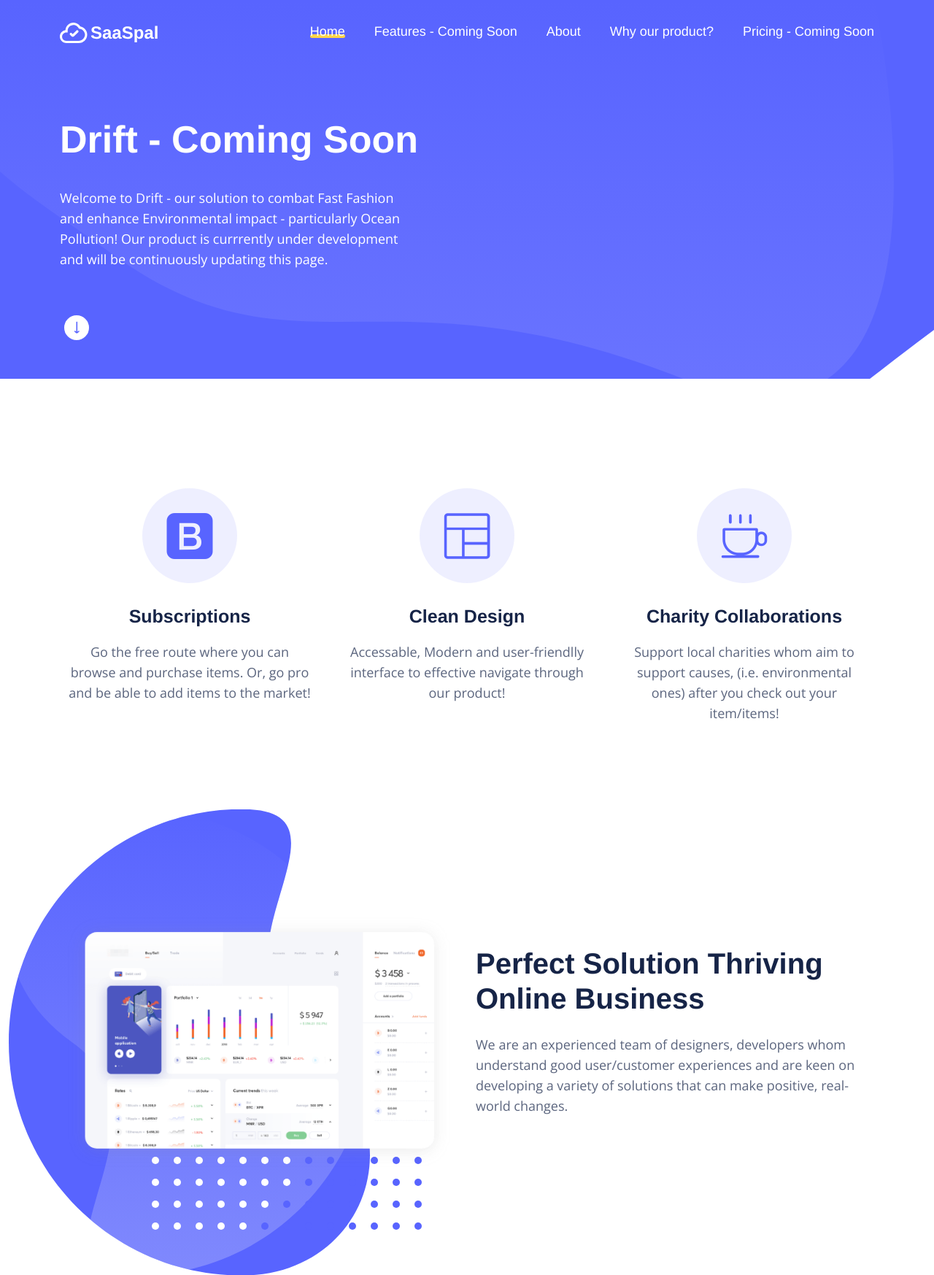
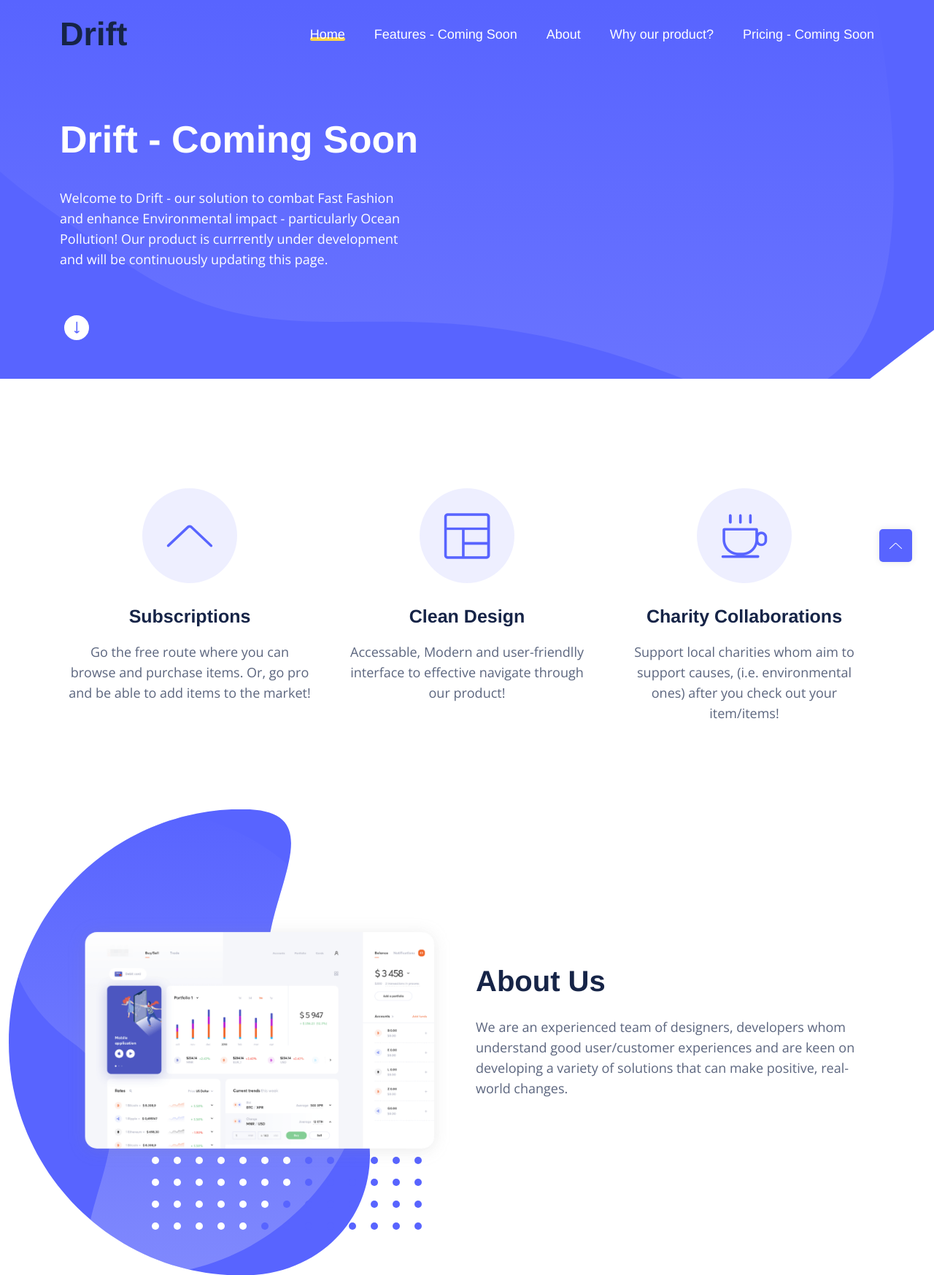
Before and after one commit to Scott-S34/Drift, a plain HTML site: page index.html in a window 1280 px wide. Shown: the top 1747 px of the page at 73% size. Drawn offline with nearby package versions, Linux system fonts and the light colour scheme.

Commit message:
editing - images next

```diff
--- a/index.html
+++ b/index.html
@@ -55,7 +55,8 @@
             <div class="col-lg-12">
               <nav class="navbar navbar-expand-lg">
                 <a class="navbar-brand" href="index.html">
-                  <img src="assets/img/logo/logo.svg" alt="Logo" />
+                  <!-- <img src="assets/img/logo/logo.svg" alt="Logo" /> -->
+                  <h1 class="ms-auto toggler-icon">Drift</h1>
                 </a>
                 <button
                   class="navbar-toggler"
@@ -75,6 +76,7 @@
                   class="collapse navbar-collapse sub-menu-bar"
                   id="navbarSupportedContent"
                 >
+
                   <ul id="nav" class="navbar-nav ms-auto">
                     <li class="nav-item">
                       <a class="page-scroll active" href="#home">Home</a>
@@ -154,7 +156,7 @@
           <div class="col-lg-4 col-md-8 col-sm-10">
             <div class="single-feature">
               <div class="icon">
-                <i class="lni lni-bootstrap"></i>
+                <i class="lni lni-chevron-up"></i>
               </div>
               <div class="content">
                 <h3>Subscriptions</h3>
@@ -218,7 +220,7 @@
             <div class="about-content">
               <div class="section-title mb-30">
                 <h2 class="mb-25 wow fadeInUp" data-wow-delay=".2s">
-                  Perfect Solution Thriving Online Business
+                  About Us
                 </h2>
                 <p class="wow fadeInUp" data-wow-delay=".4s">
                   We are an experienced team of designers, developers whom understand good user/customer experiences and
@@ -309,7 +311,7 @@
             <div class="col-lg-4 col-md-6">
               <div class="single-feature-extended">
                 <div class="icon">
-                  <i class="lni lni-display"></i>
+                  <i class="lni lni-leaf"></i>
                 </div>
                 <div class="content">
                   <h3>YOU can make a positive Difference to the Oceans and wider Environment without Breaking the Bank</h3>
@@ -319,7 +321,7 @@
             <div class="col-lg-4 col-md-6">
               <div class="single-feature-extended">
                 <div class="icon">
-                  <i class="lni lni-leaf"></i>
+                  <i class="lni lni-display"></i>
                 </div>
                 <div class="content">
                   <h3>Awesome Design</h3>
@@ -339,7 +341,7 @@
             <div class="col-lg-4 col-md-6">
               <div class="single-feature-extended">
                 <div class="icon">
-                  <i class="lni lni-javascript"></i>
+                  <i class="lni lni-layout"></i>
                 </div>
                 <div class="content">
                   <h3>Developed by a small, passionate Team</h3>
@@ -349,7 +351,7 @@
             <div class="col-lg-4 col-md-6">
               <div class="single-feature-extended">
                 <div class="icon">
-                  <i class="lni lni-layers"></i>
+                  <i class="lni lni-rocket"></i>
                 </div>
                 <div class="content">
                   <h3>A sense of Community</h3>
@@ -359,7 +361,7 @@
             <div class="col-lg-4 col-md-6">
               <div class="single-feature-extended">
                 <div class="icon">
-                  <i class="lni lni-rocket"></i>
+                  <i class="lni lni-javascript"></i>
                 </div>
                 <div class="content">
                   <h3>Integration of Modern Web Technlogies</h3>
@@ -413,7 +415,7 @@
               <div class="footer-widget">
                 <div class="logo mb-30">
                   <a href="index.html">
-                    <img src="assets/img/logo/logo.svg" alt="" />
+                    <!-- <img src="assets/img/logo/logo.svg" alt="" /> -->
                   </a>
                 </div>
 
```
